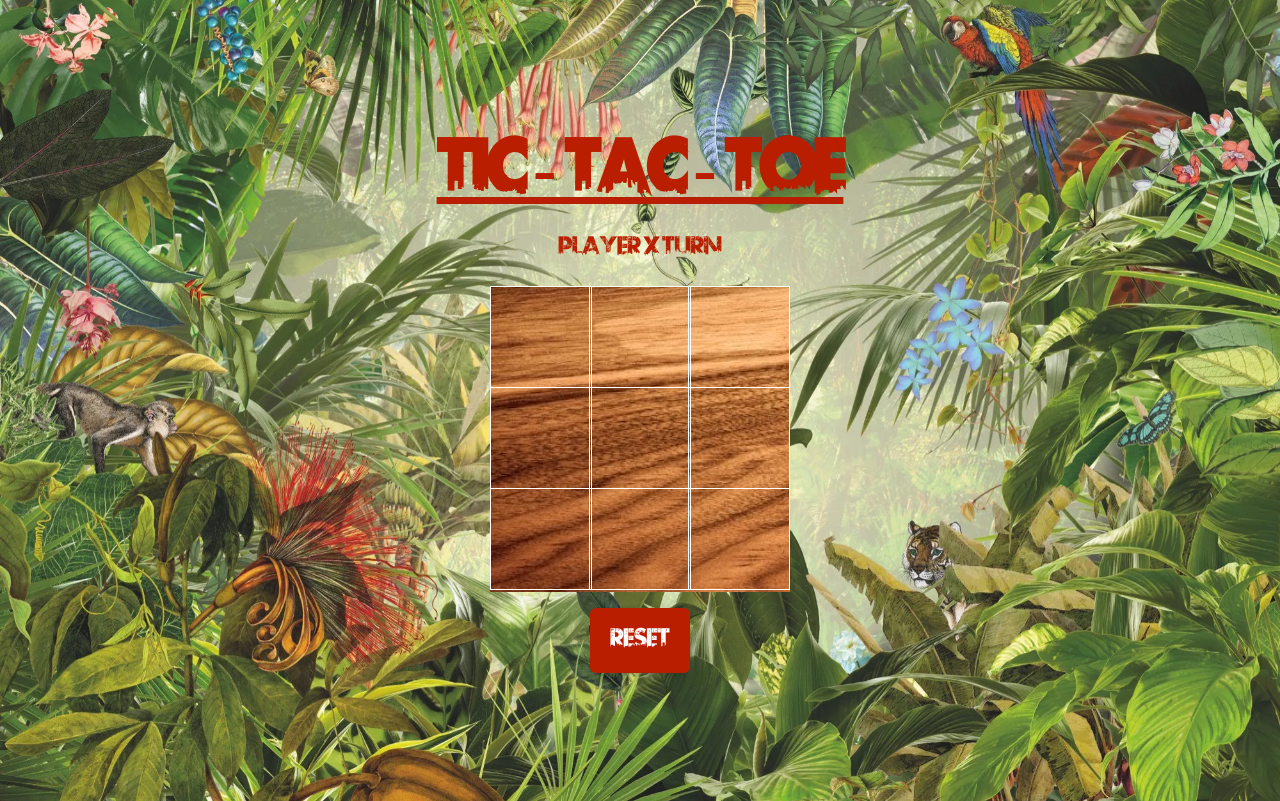
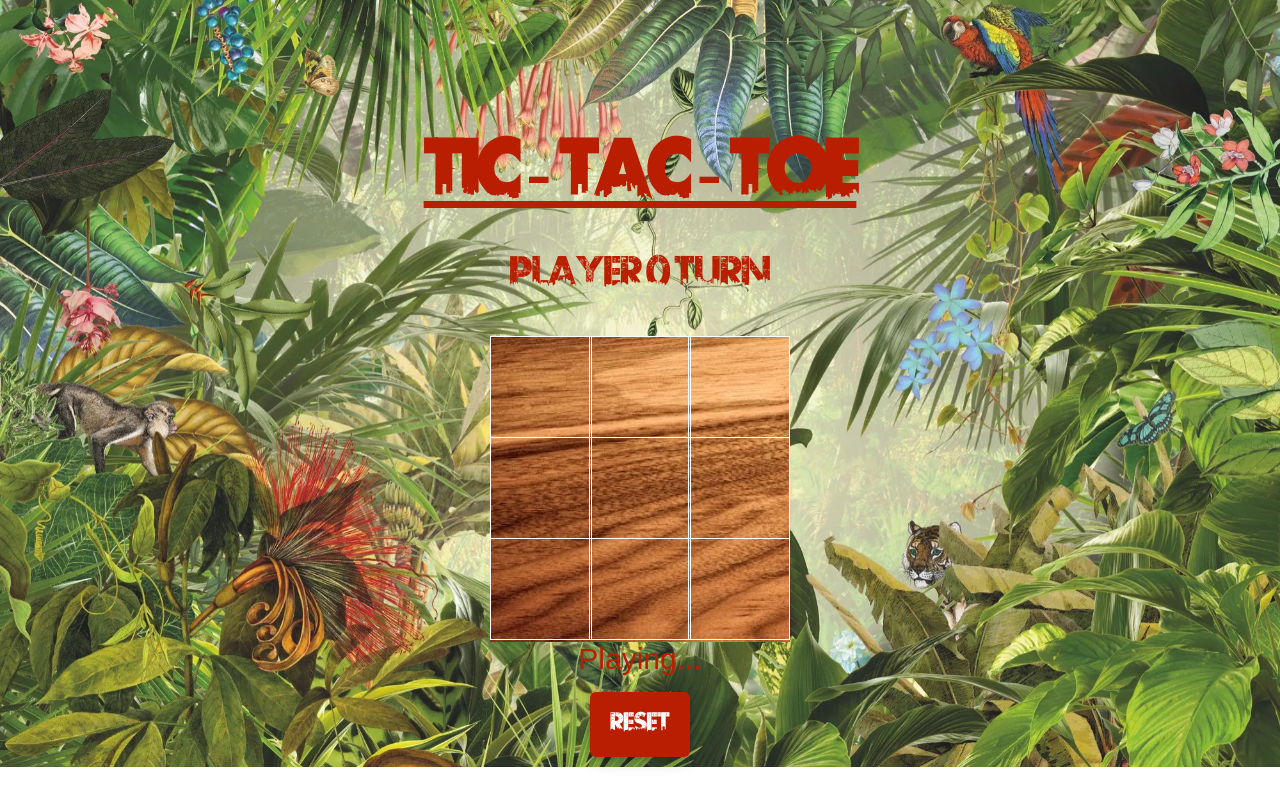
Before and after one commit to Strukturavaltas-03-Frontend-2022/js1-projekt-tictactoe-ezsoltsz, a plain HTML site: page index.html in a window 1280 px wide. Both pictures are taken after a click on the button "Reset". Drawn offline with Linux system fonts and the light colour scheme.

Commit message:
FINALLY DONE

```diff
--- a/index.html
+++ b/index.html
@@ -26,6 +26,7 @@
         <div data-cell="1" data-row="2" class="cell"></div>
         <div data-cell="2" data-row="2" class="cell"></div>
     </div>
+    <div class="info"></div>
     <section class="controls">
         <button id="reset">Reset</button>
     </section>
--- a/main.js
+++ b/main.js
@@ -1,106 +1,112 @@
-'use strict'
+"use strict";
 
 let matrix = [];
 let stepCount = 0;
 const cols = 3;
 const rows = 3;
-let mark = 'X'
+let mark = "X";
+const displayPlayer = document.querySelector(".display__player");
 
 const initState = () => {
   matrix = new Array(rows);
-    for (let i = 0; i < rows; i++)
-        matrix[i] = new Array(cols);
+  for (let i = 0; i < rows; i++) matrix[i] = new Array(cols);
 
   for (let j = 0; j < rows; j++)
-        for (let k = 0; k < cols; k++)
-            matrix[j][k] = null;
-}
+    for (let k = 0; k < cols; k++) matrix[j][k] = null;
+};
 
-const changeMatrixValue = (element) => {
+const changedMatrixValue = (element) => {
   const row = parseInt(element.dataset.row, 10);
   const cell = parseInt(element.dataset.cell, 10);
-    matrix[row][cell] = element.textContent;
-}
+  matrix[row][cell] = element.innerHTML;
+};
 
-const deleteSings = () => {
+const deleteSigns = () => {
   const cells = document.querySelectorAll(".cell");
   for (let i = 0; i < cells.length; i++) {
-        cells[i].textContent = "";
+    cells[i].innerHTML = "";
   }
-}
+};
 const increaseCounter = () => {
   stepCount++;
-}
+};
 const modifyCell = (element) => {
-    element.textContent = mark;
-    element.removeEventListener('click', handleClick);
-}
+  element.innerHTML = mark;
+  element.removeEventListener("click", handleClick);
+};
 
 const setMark = () => {
-    if (mark === 'X')
-        mark = '0';
-    else mark = 'X';
+  if (mark === "X") {
+    mark = "0";
+    displayPlayer.innerHTML = "Player 0 turn";
+  } else {
+    mark = "X";
+    displayPlayer.innerHTML = "Player X turn";
   }
+};
 const handleClick = (event) => {
   increaseCounter();
   modifyCell(event.target);
   setMark();
   changedMatrixValue(event.target);
   checkWinner();
-}
+};
 const addClickListener = () => {
   const cells = document.querySelectorAll(".cell");
   for (let i = 0; i < cells.length; i++) {
-        cells[i].addEventListener('click', handleClick);
+    cells[i].addEventListener("click", handleClick);
   }
-}
+};
 const removeAllClickListeners = () => {
   const cells = document.querySelectorAll(".cell");
   for (let i = 0; i < cells.length; i++) {
-        cells[i].removeEventListener('click', handleClick);
+    cells[i].removeEventListener("click", handleClick);
   }
-}
-const checkValues = (array) => array.map(
-    row => row.every(item => item === 'X') || row.every(item => item === '0')
+};
+const checkValues = (array) =>
+  array
+    .map(
+      (row) =>
+        row.every((item) => item === "X") || row.every((item) => item === "0")
     )
     .indexOf(true) !== -1;
 
 const checkColumnValues = () =>
-    checkValues(matrix.map((array, i) =>
-        array.map((item, j) => matrix[j][i])));
+  checkValues(matrix.map((array, i) => array.map((item, j) => matrix[j][i])));
 
 const checkDiagonalValues = () =>
   checkValues([
     matrix.map((array, i) => matrix[i][i]),
-        matrix.map((array, i) => matrix[i][matrix[i].length - i - 1])
+    matrix.map((array, i) => matrix[i][matrix[i].length - i - 1]),
   ]);
 const checkWinner = () => {
   console.log(checkColumnValues());
   console.log(checkDiagonalValues());
-    if (checkValues(matrix) || checkColumnValues() || checkDiagonalValues()) endGame();
-}
-const setMessage = (message) => {
-    const messageBox = document.querySelector('.message');
-    messageBox.textContent = message;
-}
+  if (checkValues(matrix) || checkColumnValues() || checkDiagonalValues())
+    endGame();
+};
+const setMessage = (info) => {
+  const messageBox = document.querySelector(".info");
+  messageBox.innerHTML = info;
+};
 const startGame = () => {
   initState();
   addClickListener();
   newGame();
-}
+};
 const endGame = () => {
-    setMessage('The winner is Player ' + (mark === 'X' ? 'O' : 'X') + '.');
+  setMessage("The winner is Player " + (mark === "X" ? "O" : "X") + ".");
   removeAllClickListeners();
-}
-const reset = () => {
-    let button = document.querySelector('#reset');
-}
-button.addEventListener('click', () => {
+};
+const newGame = () => {
+  let button = document.querySelector("#reset");
+
+  button.addEventListener("click", () => {
     initState();
     addClickListener();
     deleteSigns();
-    setMessage('Playing...');
+    setMessage("Playing...");
     setMark();
   });
-
+};
 startGame();
--- a/style.css
+++ b/style.css
@@ -10,7 +10,7 @@
 }
 .bground {
     background-color: rgb(39, 174, 96);
-    height: 100vh;
+    height: 100%;
     padding-top: 1px;
     background-image: url(img/hiv\ a\ dzsungel.webp);
     background-size: 100%;
@@ -19,13 +19,13 @@
 .name {
     color: rgb(186, 30, 0);
     text-align: center;
-    font-size: 47px;
+    font-size: 50px;
     margin-top: 10%;
     font-weight: bold;
 }
 .display {
     color: rgb(186, 30, 0);
-    font-size: 25px;
+    font-size: 40px;
     text-align: center;
     margin-top: 1em;
     margin-bottom: 1em;
@@ -46,18 +46,9 @@
     justify-content: center;
     align-items: center;
     cursor: url(img/knifecursor.png), auto;
-}
-.playerX {
-    color: rgb(186, 30, 0);
-    font-size: 35px;
-    font-weight: 1000;
+    font-size: 50px;
 }
 
-.playerO {
-    color: rgb(186, 30, 0);
-    font-size: 35px;
-    font-weight: 1000;
-}
 .controls {
     display: flex;
     flex-direction: row;
@@ -74,4 +65,11 @@
     border-radius: 6px;
     cursor: url(img/cursorstart.png), auto;
     box-shadow: rgba(14, 30, 37, 0.12) 0px 2px 4px 0px, rgba(14, 30, 37, 0.32) 0px 2px 16px 0px;
+    margin-bottom: 10px;
 }
+.info {
+    text-align: center;
+    font-size: 30px;
+    font-family:fantasy;
+    color:rgb(186, 30, 0);
+}
```
Lines whose indentation alone changed are shown as unchanged.
